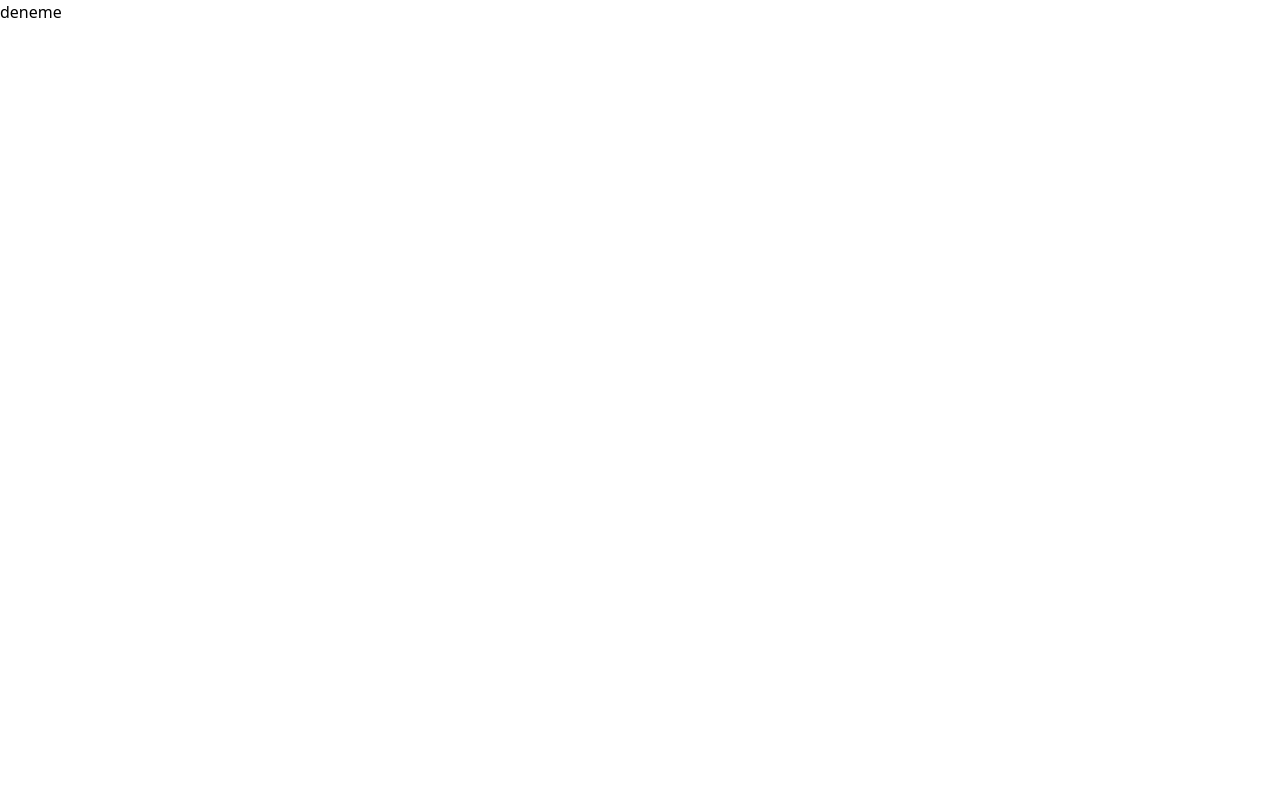
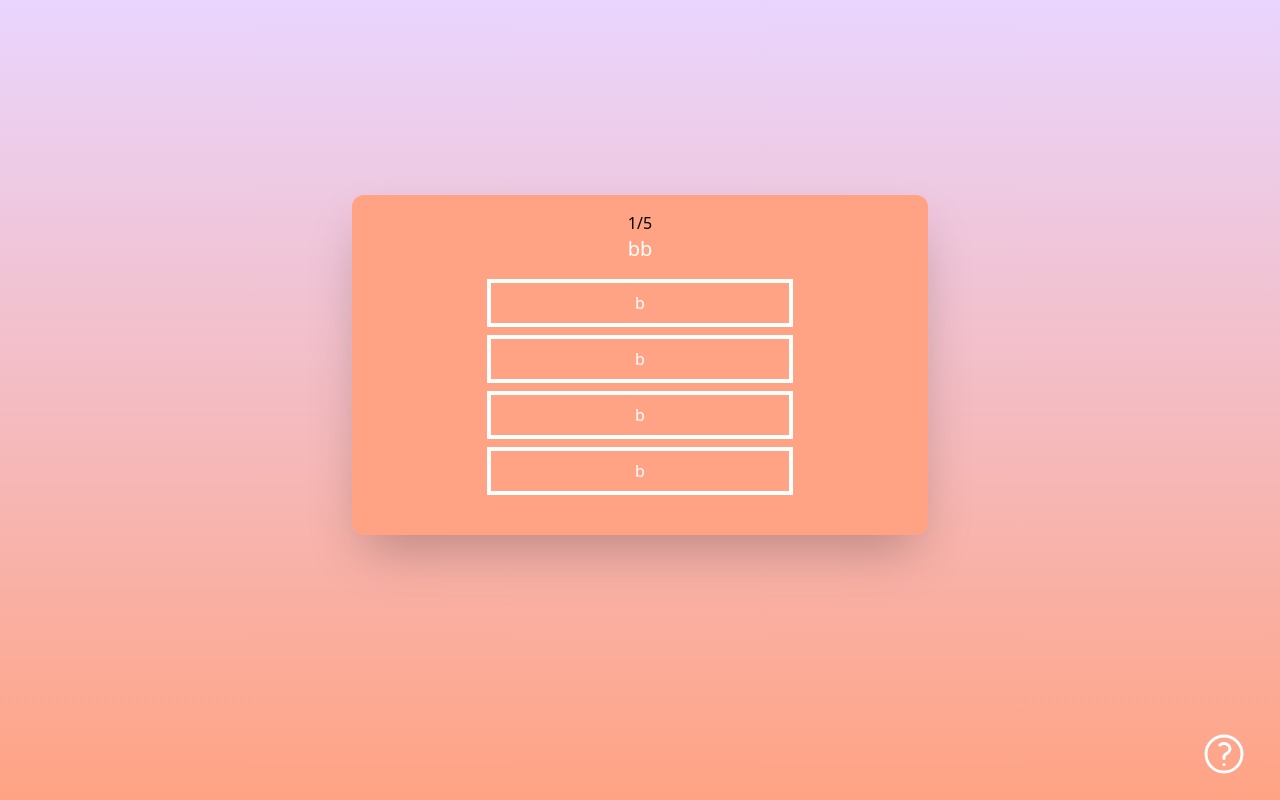
Before and after one commit to CaptainBerkay35/quiz-app, a React (Create React App) app: page /quiz in a window 1280 px wide. Built offline with nearby package versions, Linux system fonts and the light colour scheme.

Commit message:
QuizPage structured& Quiz component created

```diff
--- /dev/null
+++ b/src/Questions.js
@@ -0,0 +1,84 @@
+const questions = [
+  {
+    id: 0,
+    text: "aa",
+    options: [
+      { id: 0, text: "a", isCorrect: false },
+      { id: 1, text: "a", isCorrect: false },
+      { id: 2, text: "a", isCorrect: false },
+      { id: 3, text: "a", isCorrect: false },
+    ],
+  },
+  {
+    id: 1,
+    text: "bb",
+    options: [
+      { id: 0, text: "b", isCorrect: false },
+      { id: 1, text: "b", isCorrect: false },
+      { id: 2, text: "b", isCorrect: false },
+      { id: 3, text: "b", isCorrect: false },
+    ],
+  },
+  {
+    id: 2,
+    text: "cc",
+    options: [
+      { id: 0, text: "c", isCorrect: false },
+      { id: 1, text: "c", isCorrect: false },
+      { id: 2, text: "c", isCorrect: false },
+      { id: 3, text: "c", isCorrect: false },
+    ],
+  },
+  {
+    id: 3,
+    text: "afafasfa",
+    options: [
+      { id: 0, text: "a", isCorrect: false },
+      { id: 1, text: "a", isCorrect: false },
+      { id: 2, text: "a", isCorrect: false },
+      { id: 3, text: "a", isCorrect: false },
+    ],
+  },
+  {
+    id: 4,
+    text: "ee",
+    options: [
+      { id: 0, text: "a", isCorrect: false },
+      { id: 1, text: "a", isCorrect: false },
+      { id: 2, text: "a", isCorrect: false },
+      { id: 3, text: "a", isCorrect: false },
+    ],
+  },
+  {
+    id: 5,
+    text: "ff",
+    options: [
+      { id: 0, text: "a", isCorrect: false },
+      { id: 1, text: "a", isCorrect: false },
+      { id: 2, text: "a", isCorrect: false },
+      { id: 3, text: "a", isCorrect: false },
+    ],
+  },
+  {
+    id: 6,
+    text: "gg",
+    options: [
+      { id: 0, text: "a", isCorrect: false },
+      { id: 1, text: "a", isCorrect: false },
+      { id: 2, text: "a", isCorrect: false },
+      { id: 3, text: "a", isCorrect: false },
+    ],
+  },
+  {
+    id: 7,
+    text: "hh",
+    options: [
+      { id: 0, text: "a", isCorrect: false },
+      { id: 1, text: "a", isCorrect: false },
+      { id: 2, text: "a", isCorrect: false },
+      { id: 3, text: "a", isCorrect: false },
+    ],
+  },
+];
+
+export default questions;
--- /dev/null
+++ b/src/components/Quiz.jsx
@@ -0,0 +1,53 @@
+import React, { useState, useEffect } from "react";
+import questions from "../Questions";
+
+export default function Quiz({ username }) {
+  const [currentQuestion, setCurrentQuestion] = useState(0);
+  const [selectedQuestions, setSelectedQuestions] = useState([]);
+  const totalQuestions = selectedQuestions.length;
+
+  useEffect(() => {
+    const getRandomQuestions = () => {
+      const randomIndices = [];
+      while (randomIndices.length < 5) {
+        const randomIndex = Math.floor(Math.random() * questions.length);
+        if (!randomIndices.includes(randomIndex)) {
+          randomIndices.push(randomIndex);
+        }
+      }
+      const selectedQuestions = randomIndices.map((index) => questions[index]);
+      setSelectedQuestions(selectedQuestions);
+    };
+
+    getRandomQuestions();
+  }, []);
+
+  const handleOptionSelect = () => {
+    if (currentQuestion < totalQuestions - 1) {
+      setCurrentQuestion((prev) => prev + 1);
+    }
+  };
+
+  if (totalQuestions === 0) {
+    return <div>Loading...</div>;
+  }
+
+  return (
+    <div className="bg-Salmon rounded-xl shadow-2xl w-full max-w-xl flex flex-col justify-center items-center p-4">
+      <div className="flex">
+        <h1 className="font-bold mb-4">{username}</h1>
+        <h2>{currentQuestion + 1}/{totalQuestions}</h2>
+      </div>
+      <div className="mb-4 flex flex-col items-center">
+        <h2 className="text-white text-xl mb-4">{selectedQuestions[currentQuestion].text}</h2>
+        {selectedQuestions[currentQuestion].options.map((option, index) => (
+          <div className="mb-2" key={index}>
+            <button className="border-4 border-white text-white px-36 py-2" onClick={handleOptionSelect}>
+              {option.text}
+            </button>
+          </div>
+        ))}
+      </div>
+    </div>
+  );
+}
--- a/src/pages/Home.jsx
+++ b/src/pages/Home.jsx
@@ -14,20 +14,20 @@ export default function Home() {
 
   function handleStartClick() {
     if (username.trim() !== "") {
-      navigate("/quiz");
+      navigate("/quiz", { state: { username: username } });
     } else {
       setShowAlert(true);
     }
   }
 
   return (
-    <div className="bg-gradient-to-t from-blue-500 to-blue-950 h-screen flex flex-col ">
+    <div className="bg-gradient-to-t from-Salmon to-purple-200 h-screen flex flex-col ">
       <div className="h-screen flex flex-col justify-center items-center ">
         <img className="mb-4 w-20" src={logo} alt="Logo" />
         <h1 className="text-white font-bold text-3xl mb-4">Quizo</h1>
         <p className="text-white w-72 text-center leading-loose mb-4">
-        Are you ready to test your knowledge?Before you move on to challange let
-        us know your name
+          Are you ready to test your knowledge?Before you move on to challange
+          let us know your name
         </p>
         <input
           type="text"
@@ -46,7 +46,8 @@ export default function Home() {
             className="p-4 mb-4 text-sm text-red-800 rounded-lg bg-red-50 dark:bg-gray-800 dark:text-red-400"
             role="alert"
           >
-          <span className="font-medium">Warning!</span> Please enter a username.
+            <span className="font-medium">Warning!</span> Please enter a
+            username.
           </div>
         )}
       </div>
--- a/src/pages/QuizPage.jsx
+++ b/src/pages/QuizPage.jsx
@@ -1,5 +1,18 @@
-export default function QuizPage(){
-    return(
-        <div>deneme</div>
-    )
+import Quiz from "../components/Quiz";
+import Tutorial from "../components/Tutorial";
+import { useLocation } from "react-router-dom";
+
+export default function QuizPage() {
+  const location = useLocation();
+  const username = location.state?.username || "";
+  return (
+    <div className="bg-gradient-to-t from-Salmon to-purple-200 h-screen flex flex-col ">
+      <div className="h-screen flex  justify-center items-center ">
+        <Quiz username={username}></Quiz>
+      </div>
+      <div className="flex justify-end pr-8 pb-4">
+        <Tutorial></Tutorial>
+      </div>
+    </div>
+  );
 }
--- a/tailwind.config.js
+++ b/tailwind.config.js
@@ -4,7 +4,16 @@ module.exports = {
     "./src/**/*.{js,jsx,ts,tsx}",
   ],
   theme: {
-    extend: {},
+    extend: {
+      colors:{
+        'Aquamarine':'#74BDCB',
+        'Salmon':'#FFA384',
+        'Freesia':'#EFE7BC',
+        'Baby-blue':'#E7F2F8',
+        'Cream':'#F9F1F0',
+        'Rose-Quartz':'#FADCD9',
+      },
+    },
   },
   plugins: [],
 }
```
Lines whose indentation alone changed are shown as unchanged.
